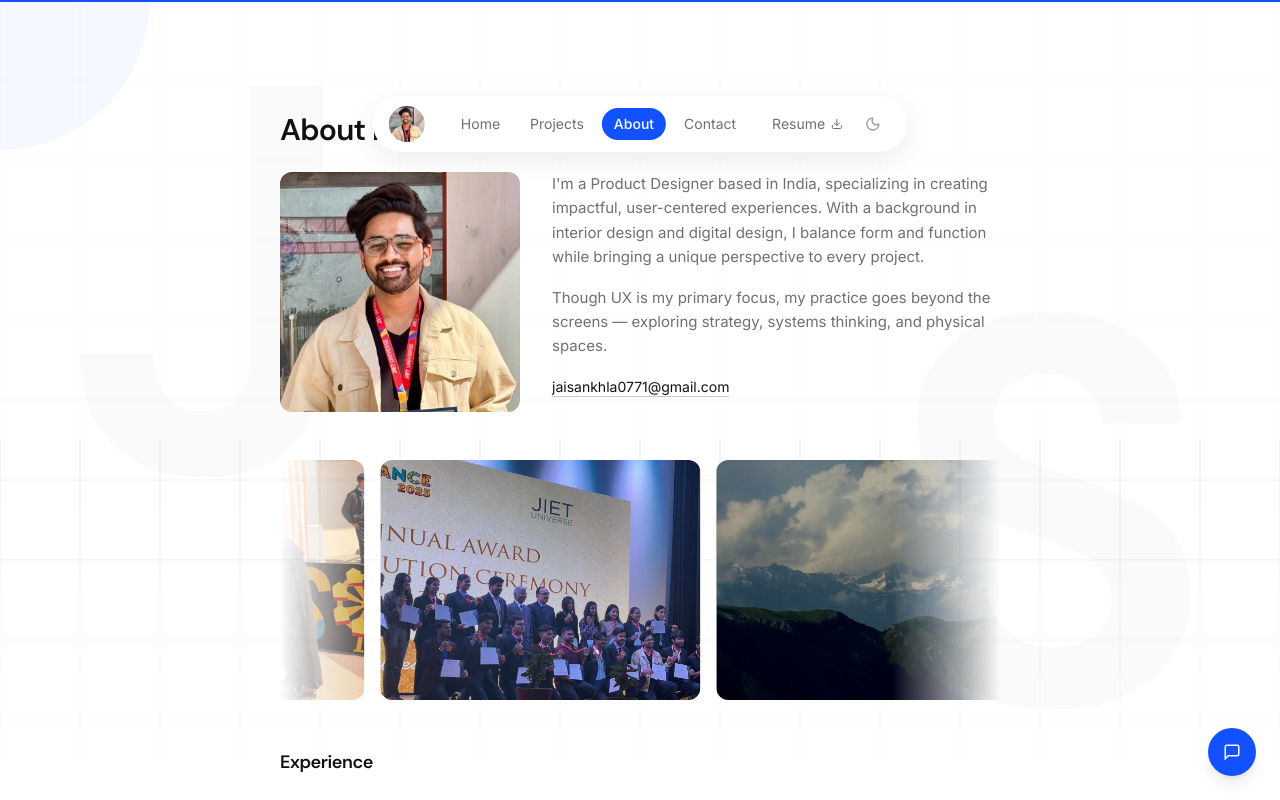
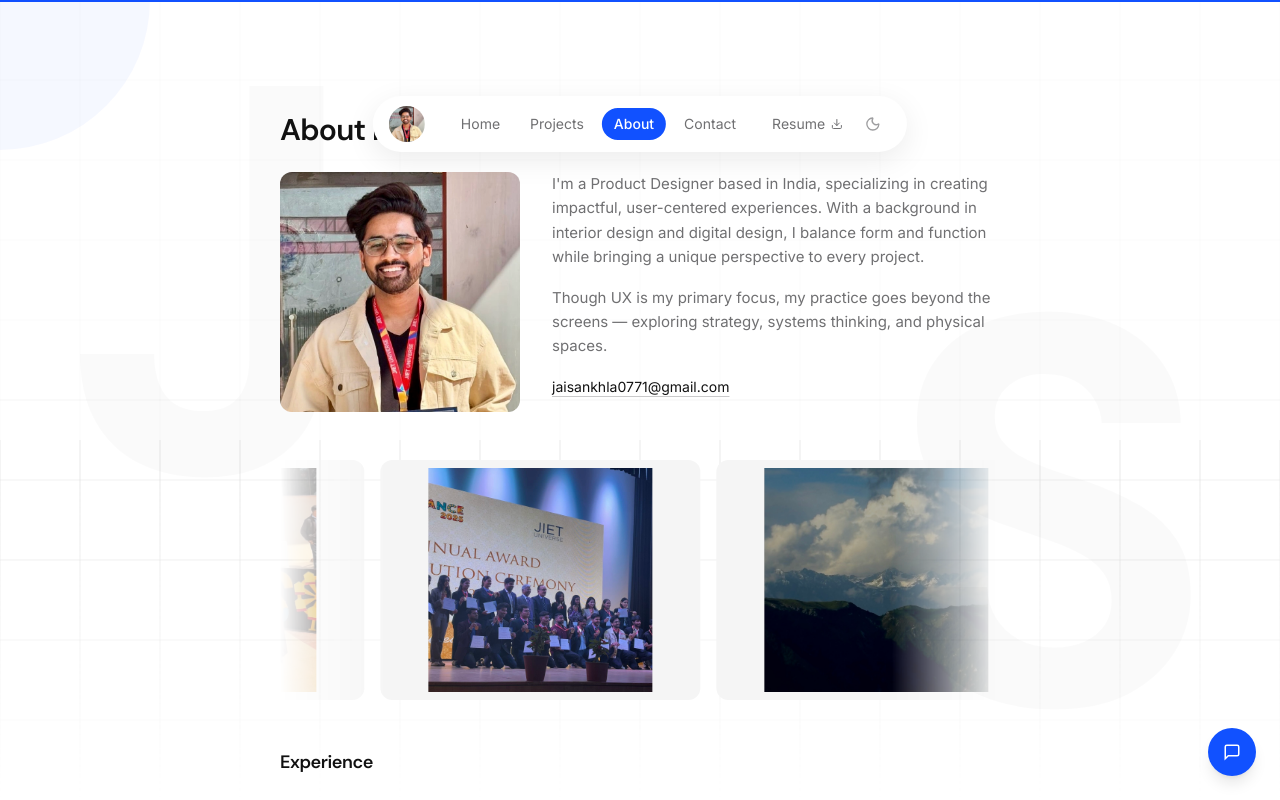
Before and after one commit to Jai-Sankhla/portfolio-website, a Next.js app: page /about in a window 1280 px wide. Shown: the top 800 px of the page. Built offline with nearby package versions, Linux system fonts and the light colour scheme.

Commit message:
fix: use object-contain to prevent image cropping

```diff
--- a/src/components/AboutGallery.tsx
+++ b/src/components/AboutGallery.tsx
@@ -29,7 +29,7 @@ export default function AboutGallery() {
               src={`/images/${img}.jpeg`}
               alt=""
               fill
-              className="object-cover"
+              className="object-contain p-2"
               sizes="33vw"
               placeholder="blur"
               blurDataURL={BLUR_DATA_URL}
```
